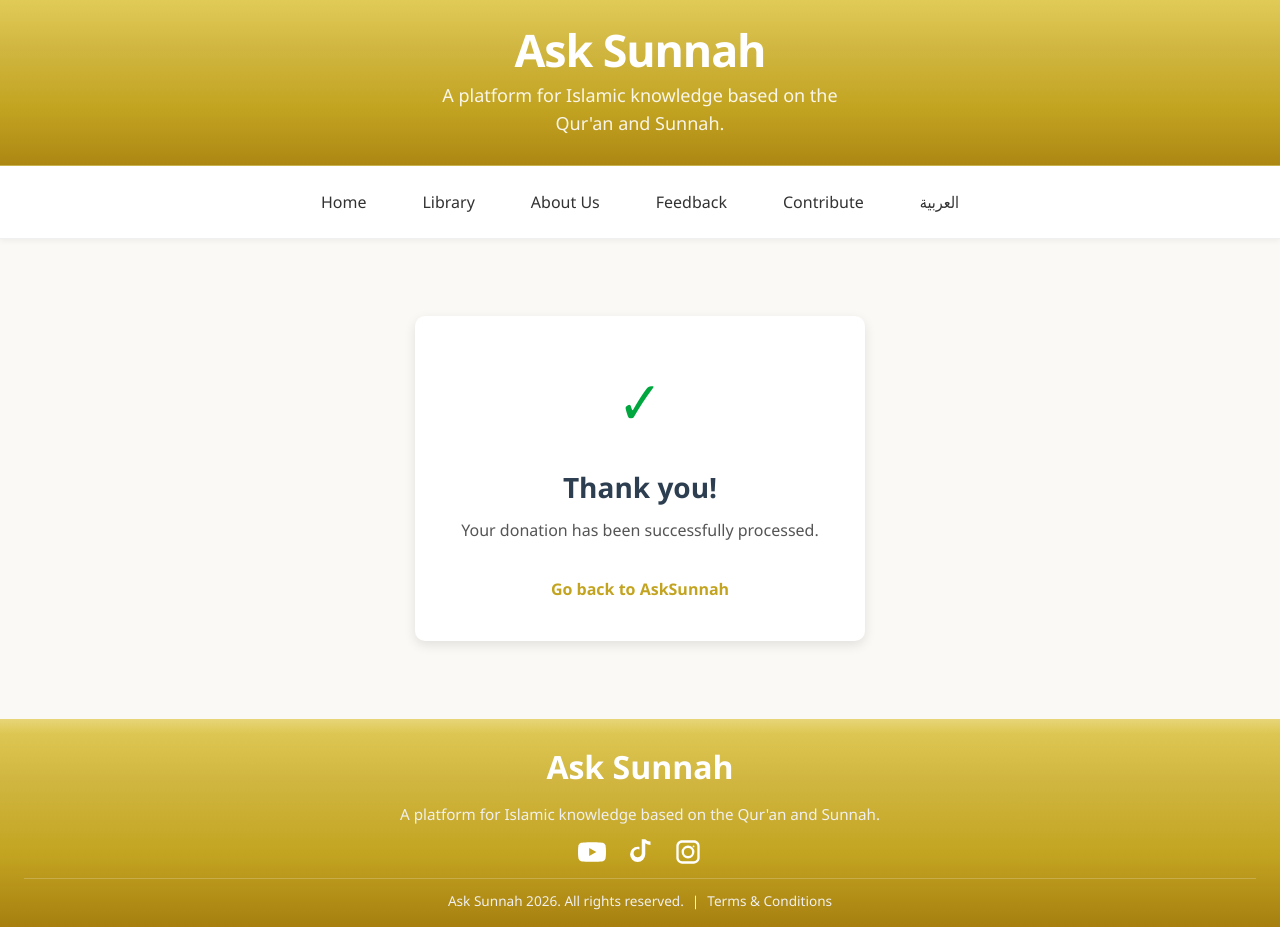
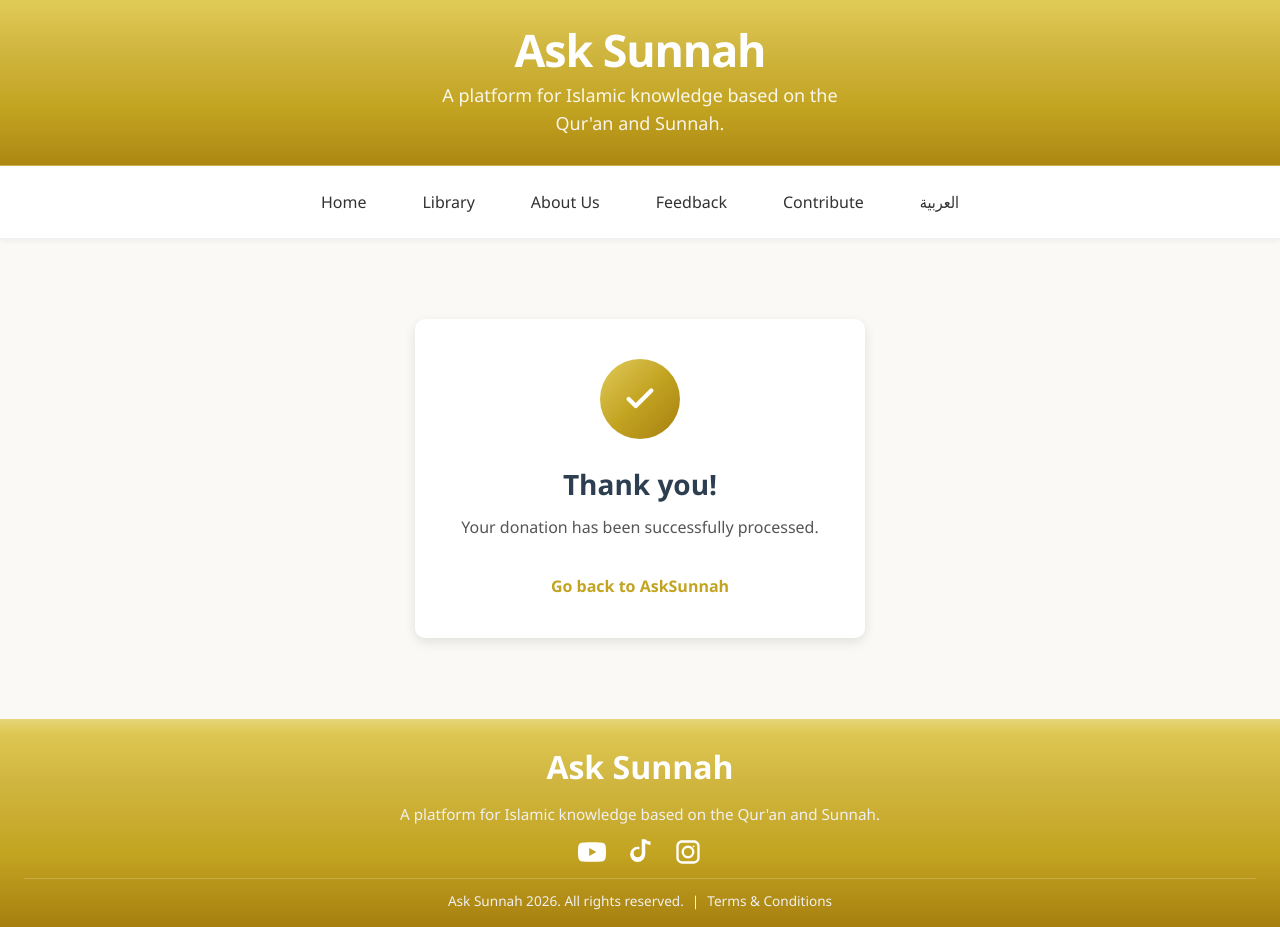
Before and after one commit to AskSunnah/people2026, a Next.js app: page /en/contribute/success in a window 1280 px wide. Built offline with nearby package versions, Linux system fonts and the light colour scheme.

Commit message:
updated the contribute page success and cancel page

```diff
--- a/src/app/[locale]/(main)/contribute/cancel/page.js
+++ b/src/app/[locale]/(main)/contribute/cancel/page.js
@@ -12,8 +12,7 @@ export default async function ContributeCancelPage() {
 
   return (
     <DonationStatusCard
-      icon="✕"
-      iconColorClass="text-red-500"
+      variant="cancel"
       title={t("title")}
       message={t("message")}
       linkLabel={t("backLink")}
--- a/src/app/[locale]/(main)/contribute/success/page.js
+++ b/src/app/[locale]/(main)/contribute/success/page.js
@@ -12,8 +12,7 @@ export default async function ContributeSuccessPage() {
 
   return (
     <DonationStatusCard
-      icon="✓"
-      iconColorClass="text-green-600"
+      variant="success"
       title={t("title")}
       message={t("message")}
       linkLabel={t("backLink")}
--- a/src/components/Contribute/DonationStatusCard.jsx
+++ b/src/components/Contribute/DonationStatusCard.jsx
@@ -1,7 +1,9 @@
 // src/components/Contribute/DonationStatusCard.jsx
 import { Link } from "@/i18n/navigation";
 
-export default function DonationStatusCard({ icon, iconColorClass, title, message, linkLabel }) {
+export default function DonationStatusCard({ variant, title, message, linkLabel }) {
+  const isSuccess = variant === "success";
+
   return (
     <div
       className="
@@ -23,7 +25,48 @@ export default function DonationStatusCard({ icon, iconColorClass, title, messag
           w-full
         "
       >
-        <div className={`text-[60px] mb-[20px] ${iconColorClass}`}>{icon}</div>
+        {/* Circular badge */}
+        <div
+          className={`
+            mx-auto mb-6
+            w-20 h-20
+            rounded-full
+            flex items-center justify-center
+            ${
+              isSuccess
+                ? "bg-gradient-to-br from-[#e1cb57] via-[#c3a421] to-[#a67f0f]"
+                : "bg-[#f4f4f4] border-2 border-[#c3a421]/30"
+            }
+          `}
+        >
+          {isSuccess ? (
+            <svg
+              width="34"
+              height="34"
+              viewBox="0 0 24 24"
+              fill="none"
+              stroke="white"
+              strokeWidth="3"
+              strokeLinecap="round"
+              strokeLinejoin="round"
+            >
+              <path d="M20 6 9 17l-5-5" />
+            </svg>
+          ) : (
+            <svg
+              width="30"
+              height="30"
+              viewBox="0 0 24 24"
+              fill="none"
+              stroke="var(--bg-color-header)"
+              strokeWidth="2.5"
+              strokeLinecap="round"
+              strokeLinejoin="round"
+            >
+              <path d="M18 6 6 18M6 6l12 12" />
+            </svg>
+          )}
+        </div>
 
         <h1 className="text-[28px] text-[#2c3e50] mb-[10px] font-bold">{title}</h1>
 
--- a/src/services/stripe.service.js
+++ b/src/services/stripe.service.js
@@ -8,7 +8,7 @@ export async function createCheckoutSession(data) {
 
     body: JSON.stringify({
       ...data,
-      origin: window.location.origin, // e.g. https://asksunnah.com
+      origin: window.location.origin,
     }),
   });
 
```
